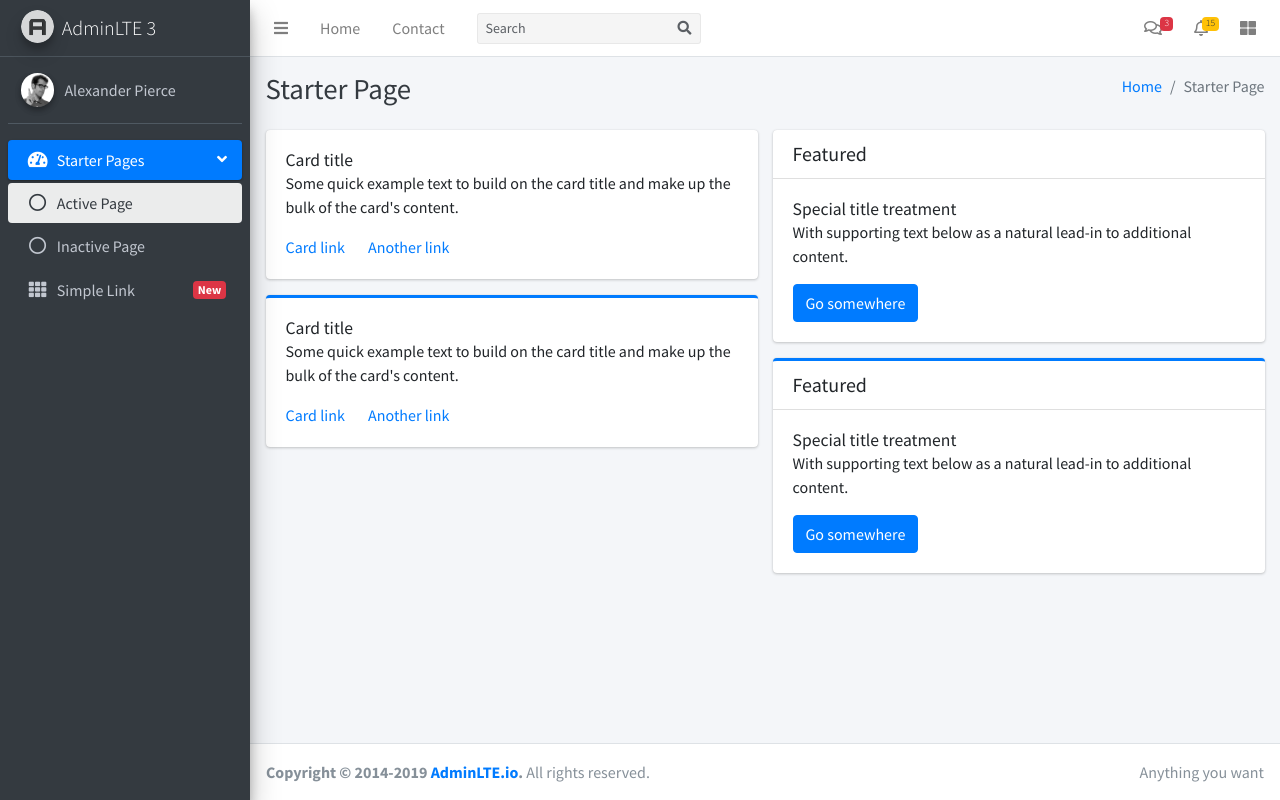
After one commit to SCERIS-FICCT/webpage, a Django app: page /academic/ in a window 1280 px wide. The commit adds this page. Run offline with Django 3.2, Linux system fonts and the light colour scheme; some libraries are stand-ins or nearby versions.

Commit message:
Config Templates and Dashboard

```diff
--- /dev/null
+++ b/academic/templates/academic/index.html
@@ -0,0 +1,365 @@
+{% extends 'base_dashboard.html' %} {% load static %} {% block content %}
+<div class="wrapper">
+  <!-- Navbar -->
+  <nav class="main-header navbar navbar-expand navbar-white navbar-light">
+    <!-- Left navbar links -->
+    <ul class="navbar-nav">
+      <li class="nav-item">
+        <a class="nav-link" data-widget="pushmenu" href="#" role="button"
+          ><i class="fas fa-bars"></i
+        ></a>
+      </li>
+      <li class="nav-item d-none d-sm-inline-block">
+        <a href="index3.html" class="nav-link">Home</a>
+      </li>
+      <li class="nav-item d-none d-sm-inline-block">
+        <a href="#" class="nav-link">Contact</a>
+      </li>
+    </ul>
+
+    <!-- SEARCH FORM -->
+    <form class="form-inline ml-3">
+      <div class="input-group input-group-sm">
+        <input
+          class="form-control form-control-navbar"
+          type="search"
+          placeholder="Search"
+          aria-label="Search"
+        />
+        <div class="input-group-append">
+          <button class="btn btn-navbar" type="submit">
+            <i class="fas fa-search"></i>
+          </button>
+        </div>
+      </div>
+    </form>
+
+    <!-- Right navbar links -->
+    <ul class="navbar-nav ml-auto">
+      <!-- Messages Dropdown Menu -->
+      <li class="nav-item dropdown">
+        <a class="nav-link" data-toggle="dropdown" href="#">
+          <i class="far fa-comments"></i>
+          <span class="badge badge-danger navbar-badge">3</span>
+        </a>
+        <div class="dropdown-menu dropdown-menu-lg dropdown-menu-right">
+          <a href="#" class="dropdown-item">
+            <!-- Message Start -->
+            <div class="media">
+              <img
+                src="{% static 'adminlte/img/user1-128x128.jpg' %}"
+                alt="User Avatar"
+                class="img-size-50 mr-3 img-circle"
+              />
+              <div class="media-body">
+                <h3 class="dropdown-item-title">
+                  Brad Diesel
+                  <span class="float-right text-sm text-danger"
+                    ><i class="fas fa-star"></i
+                  ></span>
+                </h3>
+                <p class="text-sm">Call me whenever you can...</p>
+                <p class="text-sm text-muted">
+                  <i class="far fa-clock mr-1"></i> 4 Hours Ago
+                </p>
+              </div>
+            </div>
+            <!-- Message End -->
+          </a>
+          <div class="dropdown-divider"></div>
+          <a href="#" class="dropdown-item">
+            <!-- Message Start -->
+            <div class="media">
+              <img
+                src="{% static 'adminlte/img/user8-128x128.jpg' %}"
+                alt="User Avatar"
+                class="img-size-50 img-circle mr-3"
+              />
+              <div class="media-body">
+                <h3 class="dropdown-item-title">
+                  John Pierce
+                  <span class="float-right text-sm text-muted"
+                    ><i class="fas fa-star"></i
+                  ></span>
+                </h3>
+                <p class="text-sm">I got your message bro</p>
+                <p class="text-sm text-muted">
+                  <i class="far fa-clock mr-1"></i> 4 Hours Ago
+                </p>
+              </div>
+            </div>
+            <!-- Message End -->
+          </a>
+          <div class="dropdown-divider"></div>
+          <a href="#" class="dropdown-item">
+            <!-- Message Start -->
+            <div class="media">
+              <img
+                src="{% static 'adminlte/img/user3-128x128.jpg' %}"
+                alt="User Avatar"
+                class="img-size-50 img-circle mr-3"
+              />
+              <div class="media-body">
+                <h3 class="dropdown-item-title">
+                  Nora Silvester
+                  <span class="float-right text-sm text-warning"
+                    ><i class="fas fa-star"></i
+                  ></span>
+                </h3>
+                <p class="text-sm">The subject goes here</p>
+                <p class="text-sm text-muted">
+                  <i class="far fa-clock mr-1"></i> 4 Hours Ago
+                </p>
+              </div>
+            </div>
+            <!-- Message End -->
+          </a>
+          <div class="dropdown-divider"></div>
+          <a href="#" class="dropdown-item dropdown-footer">See All Messages</a>
+        </div>
+      </li>
+      <!-- Notifications Dropdown Menu -->
+      <li class="nav-item dropdown">
+        <a class="nav-link" data-toggle="dropdown" href="#">
+          <i class="far fa-bell"></i>
+          <span class="badge badge-warning navbar-badge">15</span>
+        </a>
+        <div class="dropdown-menu dropdown-menu-lg dropdown-menu-right">
+          <span class="dropdown-header">15 Notifications</span>
+          <div class="dropdown-divider"></div>
+          <a href="#" class="dropdown-item">
+            <i class="fas fa-envelope mr-2"></i> 4 new messages
+            <span class="float-right text-muted text-sm">3 mins</span>
+          </a>
+          <div class="dropdown-divider"></div>
+          <a href="#" class="dropdown-item">
+            <i class="fas fa-users mr-2"></i> 8 friend requests
+            <span class="float-right text-muted text-sm">12 hours</span>
+          </a>
+          <div class="dropdown-divider"></div>
+          <a href="#" class="dropdown-item">
+            <i class="fas fa-file mr-2"></i> 3 new reports
+            <span class="float-right text-muted text-sm">2 days</span>
+          </a>
+          <div class="dropdown-divider"></div>
+          <a href="#" class="dropdown-item dropdown-footer"
+            >See All Notifications</a
+          >
+        </div>
+      </li>
+      <li class="nav-item">
+        <a
+          class="nav-link"
+          data-widget="control-sidebar"
+          data-slide="true"
+          href="#"
+          role="button"
+          ><i class="fas fa-th-large"></i
+        ></a>
+      </li>
+    </ul>
+  </nav>
+  <!-- /.navbar -->
+
+  <!-- Main Sidebar Container -->
+  <aside class="main-sidebar sidebar-dark-primary elevation-4">
+    <!-- Brand Logo -->
+    <a href="index3.html" class="brand-link">
+      <img
+        src="{% static 'adminlte/img/AdminLTELogo.png' %}"
+        alt="AdminLTE Logo"
+        class="brand-image img-circle elevation-3"
+        style="opacity: 0.8;"
+      />
+      <span class="brand-text font-weight-light">AdminLTE 3</span>
+    </a>
+
+    <!-- Sidebar -->
+    <div class="sidebar">
+      <!-- Sidebar user panel (optional) -->
+      <div class="user-panel mt-3 pb-3 mb-3 d-flex">
+        <div class="image">
+          <img
+            src="{% static 'adminlte/img/user2-160x160.jpg' %}"
+            class="img-circle elevation-2"
+            alt="User Image"
+          />
+        </div>
+        <div class="info">
+          <a href="#" class="d-block">Alexander Pierce</a>
+        </div>
+      </div>
+
+      <!-- Sidebar Menu -->
+      <nav class="mt-2">
+        <ul
+          class="nav nav-pills nav-sidebar flex-column"
+          data-widget="treeview"
+          role="menu"
+          data-accordion="false"
+        >
+          <!-- Add icons to the links using the .nav-icon class
+               with font-awesome or any other icon font library -->
+          <li class="nav-item has-treeview menu-open">
+            <a href="#" class="nav-link active">
+              <i class="nav-icon fas fa-tachometer-alt"></i>
+              <p>
+                Starter Pages
+                <i class="right fas fa-angle-left"></i>
+              </p>
+            </a>
+            <ul class="nav nav-treeview">
+              <li class="nav-item">
+                <a href="#" class="nav-link active">
+                  <i class="far fa-circle nav-icon"></i>
+                  <p>Active Page</p>
+                </a>
+              </li>
+              <li class="nav-item">
+                <a href="#" class="nav-link">
+                  <i class="far fa-circle nav-icon"></i>
+                  <p>Inactive Page</p>
+                </a>
+              </li>
+            </ul>
+          </li>
+          <li class="nav-item">
+            <a href="#" class="nav-link">
+              <i class="nav-icon fas fa-th"></i>
+              <p>
+                Simple Link
+                <span class="right badge badge-danger">New</span>
+              </p>
+            </a>
+          </li>
+        </ul>
+      </nav>
+      <!-- /.sidebar-menu -->
+    </div>
+    <!-- /.sidebar -->
+  </aside>
+
+  <!-- Content Wrapper. Contains page content -->
+  <div class="content-wrapper">
+    <!-- Content Header (Page header) -->
+    <div class="content-header">
+      <div class="container-fluid">
+        <div class="row mb-2">
+          <div class="col-sm-6">
+            <h1 class="m-0 text-dark">Starter Page</h1>
+          </div>
+          <!-- /.col -->
+          <div class="col-sm-6">
+            <ol class="breadcrumb float-sm-right">
+              <li class="breadcrumb-item"><a href="#">Home</a></li>
+              <li class="breadcrumb-item active">Starter Page</li>
+            </ol>
+          </div>
+          <!-- /.col -->
+        </div>
+        <!-- /.row -->
+      </div>
+      <!-- /.container-fluid -->
+    </div>
+    <!-- /.content-header -->
+
+    <!-- Main content -->
+    <div class="content">
+      <div class="container-fluid">
+        <div class="row">
+          <div class="col-lg-6">
+            <div class="card">
+              <div class="card-body">
+                <h5 class="card-title">Card title</h5>
+
+                <p class="card-text">
+                  Some quick example text to build on the card title and make up
+                  the bulk of the card's content.
+                </p>
+
+                <a href="#" class="card-link">Card link</a>
+                <a href="#" class="card-link">Another link</a>
+              </div>
+            </div>
+
+            <div class="card card-primary card-outline">
+              <div class="card-body">
+                <h5 class="card-title">Card title</h5>
+
+                <p class="card-text">
+                  Some quick example text to build on the card title and make up
+                  the bulk of the card's content.
+                </p>
+                <a href="#" class="card-link">Card link</a>
+                <a href="#" class="card-link">Another link</a>
+              </div>
+            </div>
+            <!-- /.card -->
+          </div>
+          <!-- /.col-md-6 -->
+          <div class="col-lg-6">
+            <div class="card">
+              <div class="card-header">
+                <h5 class="m-0">Featured</h5>
+              </div>
+              <div class="card-body">
+                <h6 class="card-title">Special title treatment</h6>
+
+                <p class="card-text">
+                  With supporting text below as a natural lead-in to additional
+                  content.
+                </p>
+                <a href="#" class="btn btn-primary">Go somewhere</a>
+              </div>
+            </div>
+
+            <div class="card card-primary card-outline">
+              <div class="card-header">
+                <h5 class="m-0">Featured</h5>
+              </div>
+              <div class="card-body">
+                <h6 class="card-title">Special title treatment</h6>
+
+                <p class="card-text">
+                  With supporting text below as a natural lead-in to additional
+                  content.
+                </p>
+                <a href="#" class="btn btn-primary">Go somewhere</a>
+              </div>
+            </div>
+          </div>
+          <!-- /.col-md-6 -->
+        </div>
+        <!-- /.row -->
+      </div>
+      <!-- /.container-fluid -->
+    </div>
+    <!-- /.content -->
+  </div>
+  <!-- /.content-wrapper -->
+
+  <!-- Control Sidebar -->
+  <aside class="control-sidebar control-sidebar-dark">
+    <!-- Control sidebar content goes here -->
+    <div class="p-3">
+      <h5>Title</h5>
+      <p>Sidebar content</p>
+    </div>
+  </aside>
+  <!-- /.control-sidebar -->
+
+  <!-- Main Footer -->
+  <footer class="main-footer">
+    <!-- To the right -->
+    <div class="float-right d-none d-sm-inline">
+      Anything you want
+    </div>
+    <!-- Default to the left -->
+    <strong
+      >Copyright &copy; 2014-2019
+      <a href="https://adminlte.io">AdminLTE.io</a>.</strong
+    >
+    All rights reserved.
+  </footer>
+</div>
+{% endblock content %}
--- /dev/null
+++ b/academic/urls.py
@@ -0,0 +1,9 @@
+from django.urls import path
+from django.views.generic import TemplateView
+
+from . import views
+
+app_name = 'academic'
+urlpatterns = [
+    path('', TemplateView.as_view(template_name='academic/index.html')),
+]
--- a/sceris/urls.py
+++ b/sceris/urls.py
@@ -23,6 +23,7 @@ from django.views.generic import TemplateView
 urlpatterns = [
     path('', TemplateView.as_view(template_name='index.html')),
     path('admin/', admin.site.urls),
+    path('academic/', include('academic.urls')),
     path('accounts/', include('django.contrib.auth.urls')),
 ]
 
--- /dev/null
+++ b/templates/base_dashboard.html
@@ -0,0 +1,43 @@
+{% load static %}
+<!DOCTYPE html>
+<html lang="en">
+  <head>
+    <meta charset="utf-8" />
+    <meta name="viewport" content="width=device-width, initial-scale=1" />
+    <meta http-equiv="x-ua-compatible" content="ie=edge" />
+
+    {% block title %}
+    <title>AdminLTE 3 | Starter</title>
+    {% endblock title %}
+    <!-- Font Awesome Icons -->
+    <link
+      rel="stylesheet"
+      href="{% static 'adminlte/plugins/fontawesome-free/css/all.min.css' %}"
+    />
+    <!-- Theme style -->
+    <link rel="stylesheet" href="{% static 'adminlte/css/adminlte.min.css' %}" />
+    <!-- Google Font: Source Sans Pro -->
+    <link
+      href="https://fonts.googleapis.com/css?family=Source+Sans+Pro:300,400,400i,700"
+      rel="stylesheet"
+    />
+    {% block styles %}
+    {% endblock styles %}
+  </head>
+  <body class="hold-transition sidebar-mini">
+    {% block content %}
+    {% endblock content %}
+    <!-- ./wrapper -->
+
+    <!-- REQUIRED SCRIPTS -->
+
+    <!-- jQuery -->
+    <script src="{% static 'adminlte/plugins/jquery/jquery.min.js' %}"></script>
+    <!-- Bootstrap 4 -->
+    <script src="{% static 'adminlte/plugins/bootstrap/js/bootstrap.bundle.min.js' %}"></script>
+    <!-- AdminLTE App -->
+    <script src="{% static 'adminlte/js/adminlte.min.js' %}"></script>
+    {% block scripts %}
+    {% endblock scripts %}
+  </body>
+</html>
```
Also changed, not shown: templates/base.html (+9 -16 lines), templates/index.html (+87 -186 lines).
